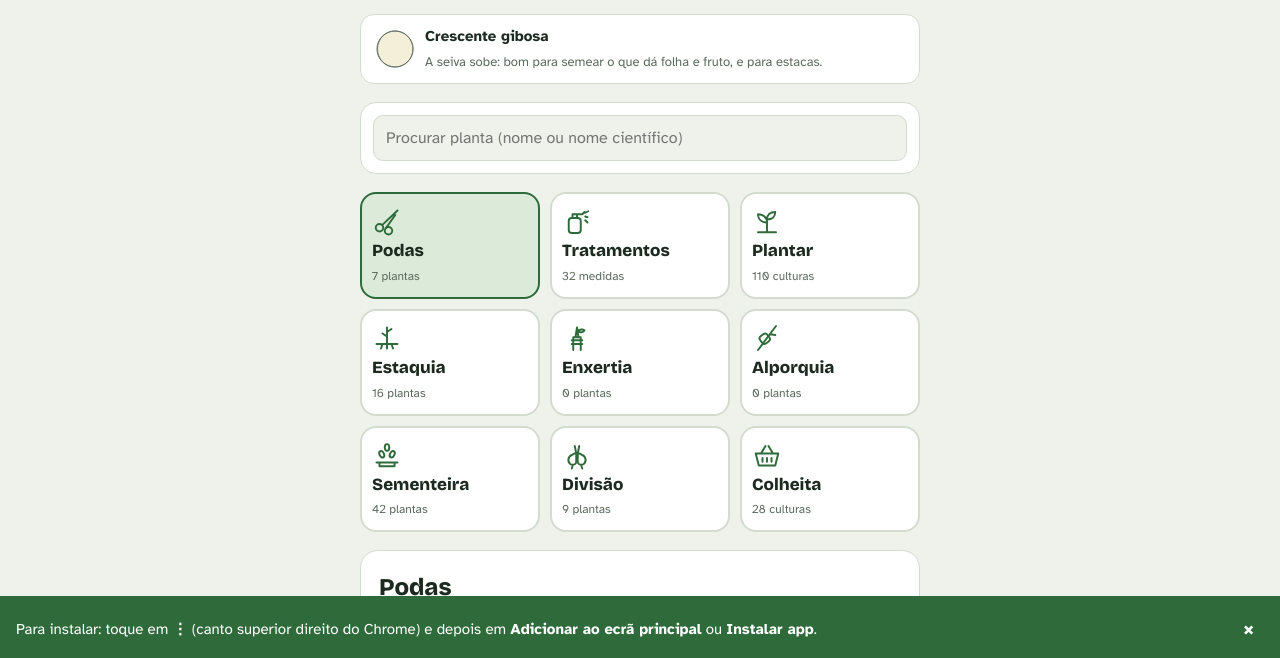
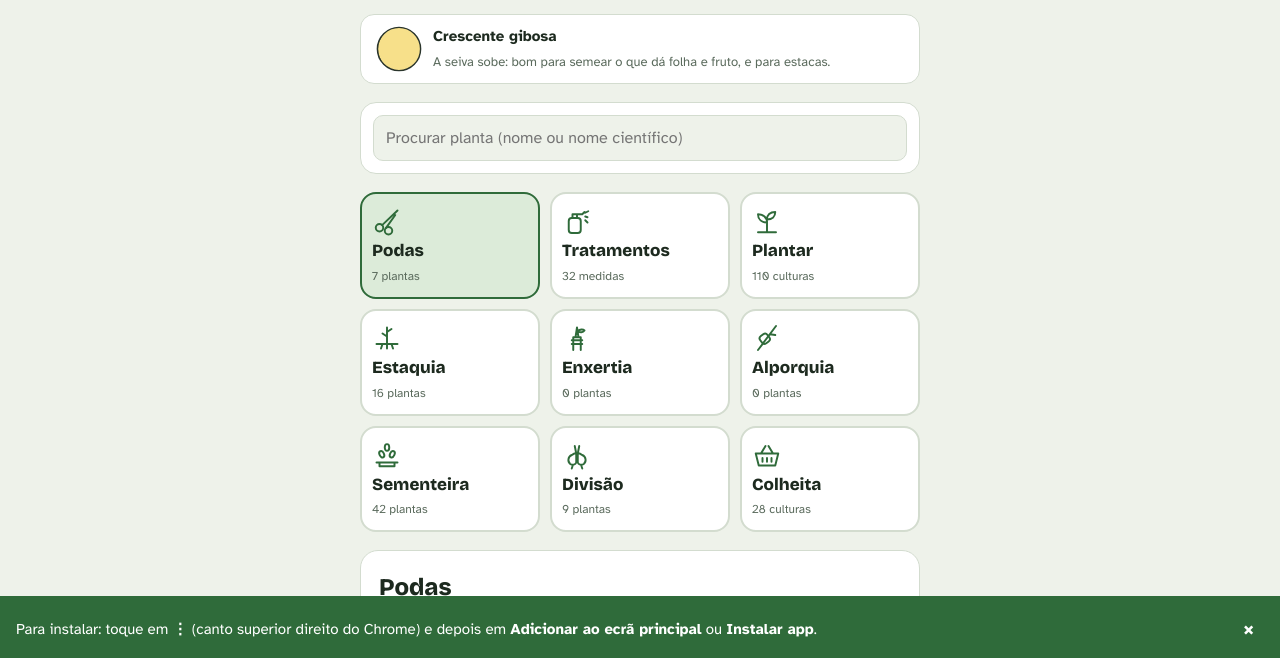
Before and after one commit to joaoseabramail-alt/agenda-do-campo, a plain HTML site: page index.html in a window 1280 px wide. Shown: the part 138-796 px from the top of the page. Drawn offline with nearby package versions, Linux system fonts and the light colour scheme.

Commit message:
Lua com mais contraste
A parte escura da lua usava a cor das linhas (quase igual ao creme da
parte iluminada no tema claro). Passa a ter cores próprias: amarelo para
a parte iluminada, verde muito escuro para a sombra e contorno escuro;
o desenho passa de 40 para 48 px. Cache agenda-v69.

Co-Authored-By: Claude Opus 5.5 <noreply@anthropic.com>

```diff
--- a/index.html
+++ b/index.html
@@ -8,15 +8,15 @@
 /* Layout: uma coluna de telemóvel — cabeçalho com o dia e a lua, grelha 2×2 de botões grandes, lista do dia por baixo */
 :root{
   --bg:#eef2ea; --surface:#ffffff; --ink:#1d2a1f; --muted:#5b6b5d; --line:#d3dccf;
-  --leaf:#2f6b3a; --leaf-soft:#dcebd9; --sun:#c98a14; --sun-soft:#f6e9c8; --warn:#8a5600; --moon:#f4efd9; --shadow:#c9d3c4;
+  --leaf:#2f6b3a; --leaf-soft:#dcebd9; --sun:#c98a14; --sun-soft:#f6e9c8; --warn:#8a5600; --moon:#f7e08a; --moon-dark:#3b4a3f; --moon-edge:#2a352c; --shadow:#c9d3c4;
   --display:"Bricolage Grotesque",system-ui,sans-serif; --body:"Atkinson Hyperlegible",system-ui,-apple-system,"Segoe UI",Roboto,sans-serif;
 }
 @media (prefers-color-scheme:dark){:root:not([data-theme="light"]){
   --bg:#121a14; --surface:#1b261d; --ink:#e6eee3; --muted:#9db0a0; --line:#2d3c30;
-  --leaf:#7fc48a; --leaf-soft:#22382a; --sun:#e5b34d; --sun-soft:#3a3020; --warn:#e5b34d; --moon:#efe8c9; --shadow:#0b100c; color-scheme:dark}}
+  --leaf:#7fc48a; --leaf-soft:#22382a; --sun:#e5b34d; --sun-soft:#3a3020; --warn:#e5b34d; --moon:#f7e08a; --moon-dark:#0b100c; --moon-edge:#9db0a0; --shadow:#0b100c; color-scheme:dark}}
 :root[data-theme="dark"]{
   --bg:#121a14; --surface:#1b261d; --ink:#e6eee3; --muted:#9db0a0; --line:#2d3c30;
-  --leaf:#7fc48a; --leaf-soft:#22382a; --sun:#e5b34d; --sun-soft:#3a3020; --warn:#e5b34d; --moon:#efe8c9; --shadow:#0b100c; color-scheme:dark}
+  --leaf:#7fc48a; --leaf-soft:#22382a; --sun:#e5b34d; --sun-soft:#3a3020; --warn:#e5b34d; --moon:#f7e08a; --moon-dark:#0b100c; --moon-edge:#9db0a0; --shadow:#0b100c; color-scheme:dark}
 *{box-sizing:border-box}
 html,body{background:var(--bg)}
 body{color:var(--ink);font-family:var(--body);font-size:17px;line-height:1.5;
@@ -200,7 +200,8 @@ function moonSVG(a){
   const r=18,c=20,th=2*Math.PI*a/SYN,rx=Math.abs(Math.cos(th))*r,wax=th<Math.PI;
   const s1=wax?1:0;const gib=Math.cos(th)<0;const s2=wax?(gib?1:0):(gib?0:1);
   const p=`M${c} ${c-r}A${r} ${r} 0 0 ${s1} ${c} ${c+r}A${rx} ${r} 0 0 ${s2} ${c} ${c-r}Z`;
-  return `<svg width="40" height="40" viewBox="0 0 40 40" aria-hidden="true"><circle cx="20" cy="20" r="18" fill="var(--line)"/><path d="${p}" fill="var(--moon)" stroke="var(--muted)" stroke-width=".6"/><circle cx="20" cy="20" r="18" fill="none" stroke="var(--muted)" stroke-width="1"/></svg>`;
+  // Parte escura bem escura e parte iluminada amarela, para a fase se ler de relance (também no tema claro)
+  return `<svg width="48" height="48" viewBox="0 0 40 40" aria-hidden="true"><circle cx="20" cy="20" r="18" fill="var(--moon-dark)"/><path d="${p}" fill="var(--moon)"/><circle cx="20" cy="20" r="18" fill="none" stroke="var(--moon-edge)" stroke-width="1.2"/></svg>`;
 }
 const MOON_TXT={
   nova:"Dia de transição: a tradição aconselha descansar das sementeiras.",
--- a/sw.js
+++ b/sw.js
@@ -1,4 +1,4 @@
-const C="agenda-v68";const F=["./","./index.html","./manifest.webmanifest","./plantas.json","./tratamentos.json","./calendario.json","./icons/icon-192.png","./icons/icon-512.png"];
+const C="agenda-v69";const F=["./","./index.html","./manifest.webmanifest","./plantas.json","./tratamentos.json","./calendario.json","./icons/icon-192.png","./icons/icon-512.png"];
 self.addEventListener("install",e=>{e.waitUntil(caches.open(C).then(c=>c.addAll(F.map(u=>new Request(u,{cache:"reload"})))));self.skipWaiting()});
 self.addEventListener("activate",e=>{e.waitUntil(caches.keys().then(k=>Promise.all(k.filter(x=>x!==C).map(x=>caches.delete(x)))));self.clients.claim()});
 self.addEventListener("fetch",e=>{
```
